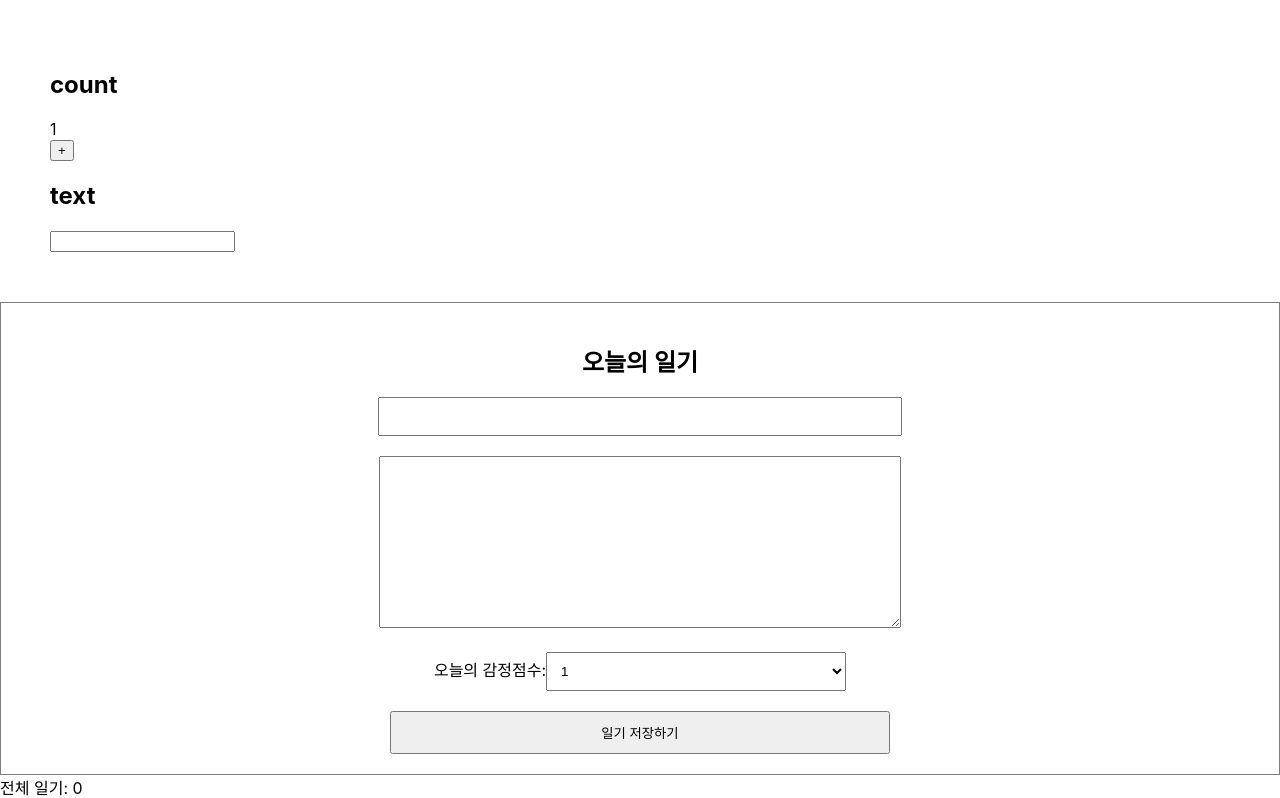
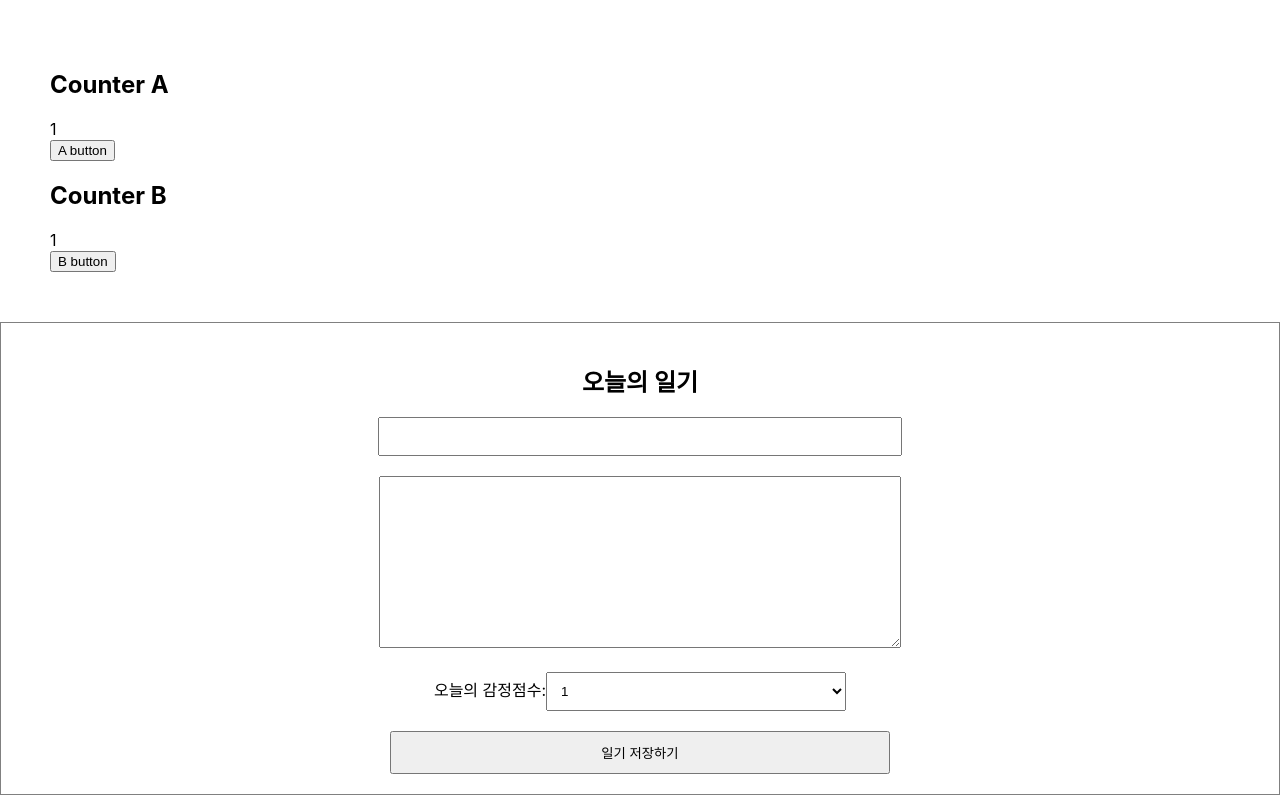
Before and after one commit to Yoonyesol/simple_diary, a React (Create React App) app: page / in a window 1280 px wide. Shown: the top 798 px of the page. Built offline with nearby package versions, Linux system fonts and the light colour scheme; no server answers; the HTML template or start-up script is replaced by a standard one.

Commit message:
최적화2-2: React.memo

```diff
--- a/src/OptimizeTest.js
+++ b/src/OptimizeTest.js
@@ -1,34 +1,47 @@
 import React, { useEffect, useState } from "react";
 
-const Textview = React.memo(({text}) => {   //해당 컴포넌트(함수) 변경 사항 없을 시, 랜더링 x
-    useEffect(()=>{
-        console.log(`Update:: Text : ${text}`)
-    })
-    return <div>{text}</div>
-});
-
-const Countview = ({count}) => {    //해당 컴포넌트 변경이 없을 시에도 랜더링 발생
-    useEffect(()=>{
-        console.log(`Update:: Count : ${count}`)
+const CounterA = React.memo(({ count }) => {
+    useEffect(() => {   //memo의 동작여부를 알아보기 위해 아래 코드 실행
+        console.log(`CounterA Update - count: ${count}`)
     })
     return <div>{count}</div>
+})
+
+const CounterB = React.memo(({ obj }) => {
+    useEffect(() => {
+        console.log(`CounterB Update - count: ${obj.count}`)
+    })
+    return <div>{obj.count}</div>
+})
+
+//얕은 복사를 방지하여 최적화시키기 위한 함수
+const areEqual = (prevProps, nextProps) => {
+    //true: 이전 프롭스와 현재 프롭스가 동일하다 -> 리렌더링X
+    if (prevProps.obj.count === nextProps.obj.count) {
+        return true;
+    }
+    return false;   //이전과 현재가 다르다 -> 리렌디링O
 }
 
-const OptimizeTest = () =>{
+//Equal함수에 따라 CounterB의 리렌더링 여부가 결정되도록 하는 컴포넌트 생성
+const MemorizedCounterB = React.memo(CounterB, areEqual);
 
+const OptimizeTest = () => {
     const [count, setCount] = useState(1);
-    const [text, setText] = useState("");
+    const [obj, setObj] = useState({
+        count:1 //객체로 카운터 사용
+    });
 
     return <div style={{padding: 50}}>
         <div>
-            <h2>count</h2>
-            <Countview count={count}/>
-            <button onClick={()=>setCount(count+1)}>+</button>
+            <h2>Counter A</h2>
+            <CounterA count={count} />
+            <button onClick={()=>setCount(count)}>A button</button>{/* 상태변화 진행: count값(=1)으로 변함 */}
         </div>
         <div>
-            <h2>text</h2>
-            <Textview text={text}/>
-            <input value={text} onChange={(e)=>setText(e.target.value)}/>
+            <h2>Counter B</h2>
+            <MemorizedCounterB obj={obj}/>
+            <button onClick={()=>setObj({count: obj.count})}>B button</button>{/* 상태변화 진행 */}
         </div>
     </div>
 }
```
